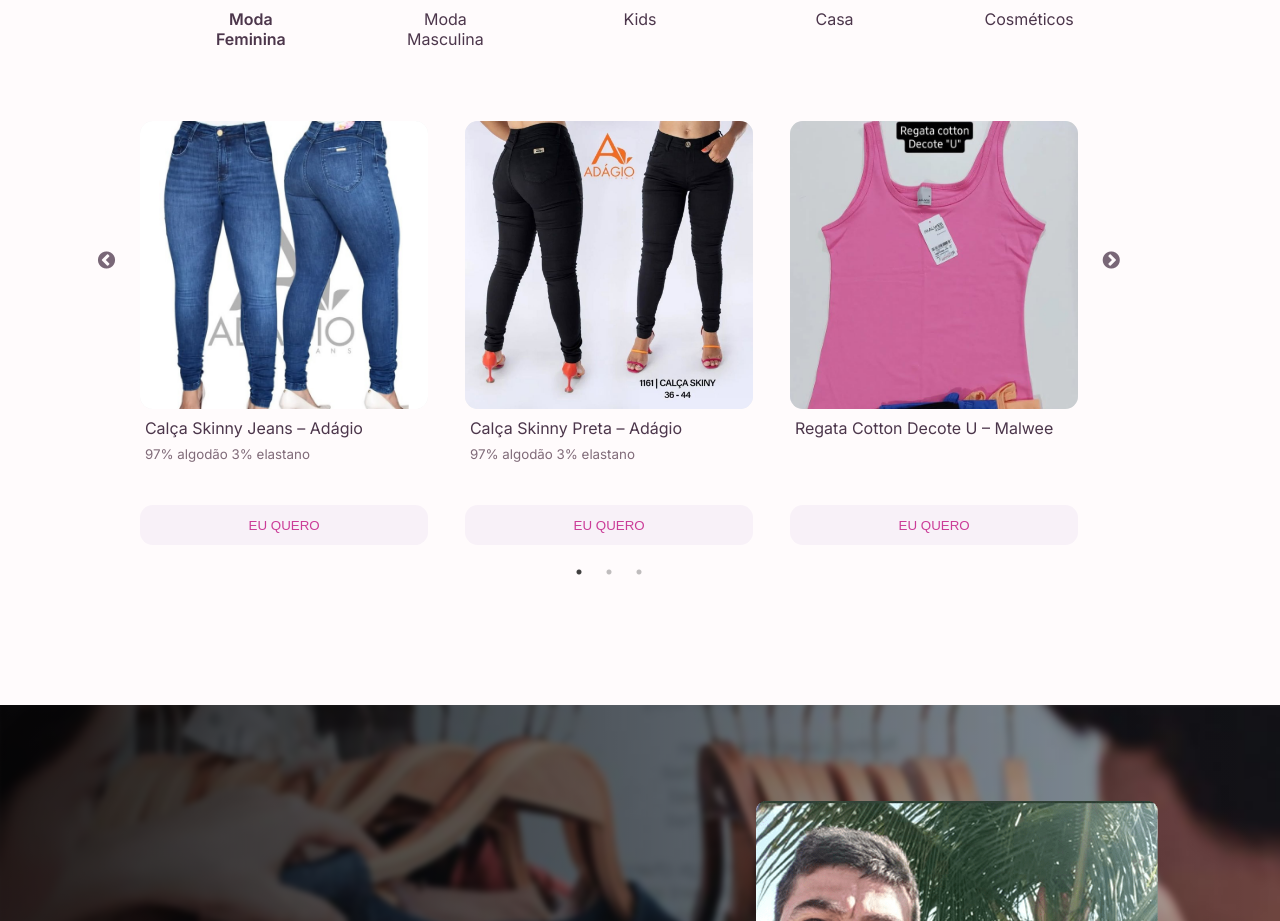
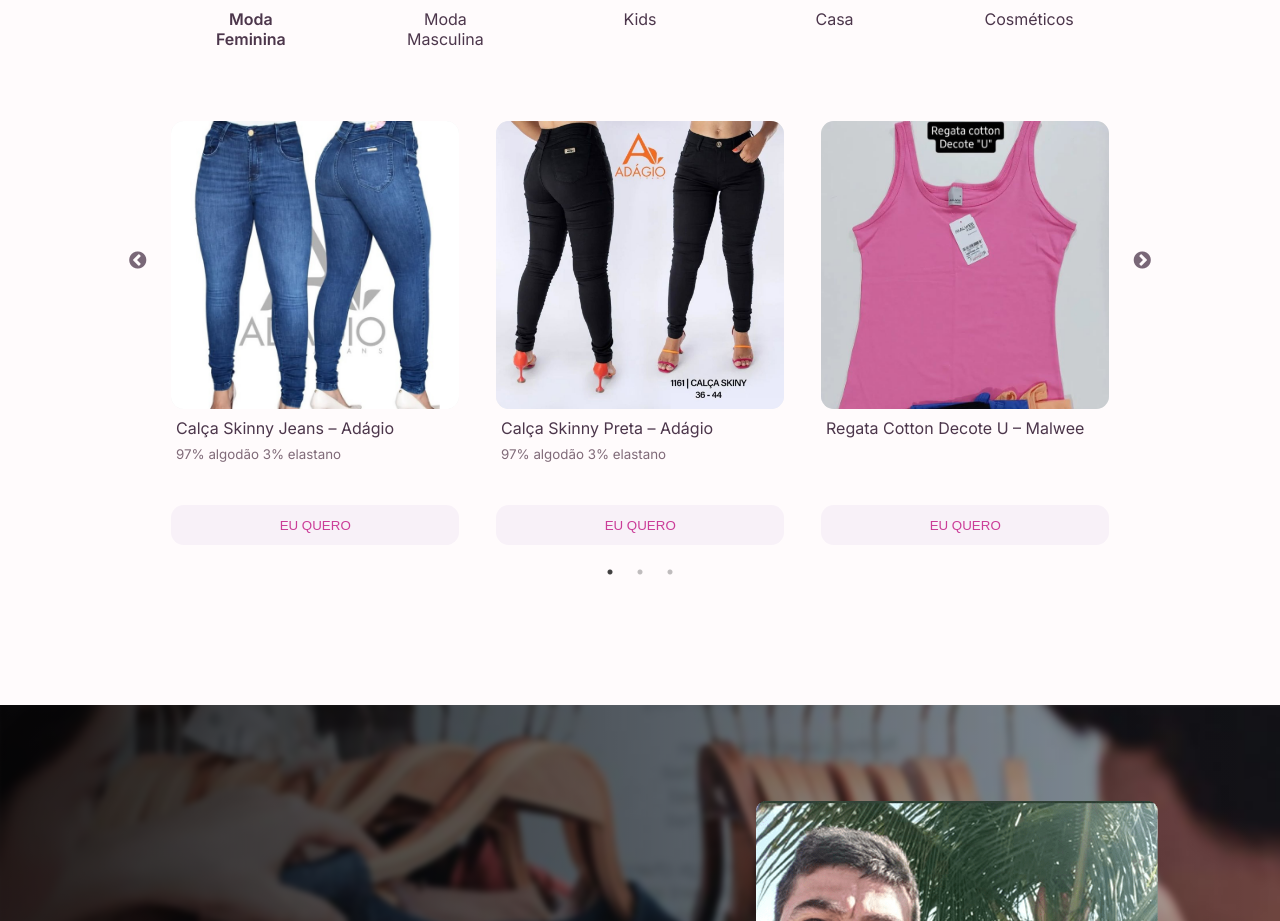
Before and after one commit to andrealvescorreia/landing-page-loja-neta, a React (Vite) app: page / in a window 1280 px wide. Shown: the part 2175-3096 px from the top of the page. Built offline with nearby package versions, Linux system fonts and the light colour scheme.

Commit message:
fix auto scroll into wrong element
Refactored scroll logic to use getBoundingClientRect for accurate positioning. Added a CSS class to center the carousel container using flexbox.

```diff
--- a/src/routes/Home/Products/index.tsx
+++ b/src/routes/Home/Products/index.tsx
@@ -32,13 +32,15 @@
 
   // Scroll to carousel when category changes (desktop only)
   useEffect(() => {
+    // Only scroll on desktop (min-width: 700px)
+    if (window.innerWidth < 700) return
     if (prevCategoryRef.current !== selectedCategory && carouselRef.current) {
-      // Only scroll on desktop (min-width: 700px)
-      if (window.innerWidth >= 700) {
       // Add 250ms delay for better UX
       const timer = setTimeout(() => {
         if (carouselRef.current) {
-            const elementTop = carouselRef.current.offsetTop
+          const rect = carouselRef.current.getBoundingClientRect()
+          const currentScrollY = window.scrollY
+          const elementTop = rect.top + currentScrollY
           const offset = 100 // Space above the div (in pixels)
 
           window.scrollTo({
@@ -49,7 +51,6 @@
       }, 250)
 
       return () => clearTimeout(timer)
-      }
     }
     prevCategoryRef.current = selectedCategory
   }, [selectedCategory])
@@ -74,7 +75,7 @@
           />
         ))}
       </div>
-      <div ref={carouselRef} style={{ width: '100%' }}>
+      <div ref={carouselRef} className="carousel-container">
         <ProductCarousel products={products} />
       </div>
     </section>
--- a/src/routes/Home/Products/style.css
+++ b/src/routes/Home/Products/style.css
@@ -9,6 +9,12 @@
 
 .products-section h3 {
   padding-bottom: 0.8rem;
+}
+
+.carousel-container {
+  width: 100%;
+  display: flex;
+  justify-content: center;
 }
 
 .products-section .categories {
```
Lines whose indentation alone changed are shown as unchanged.
